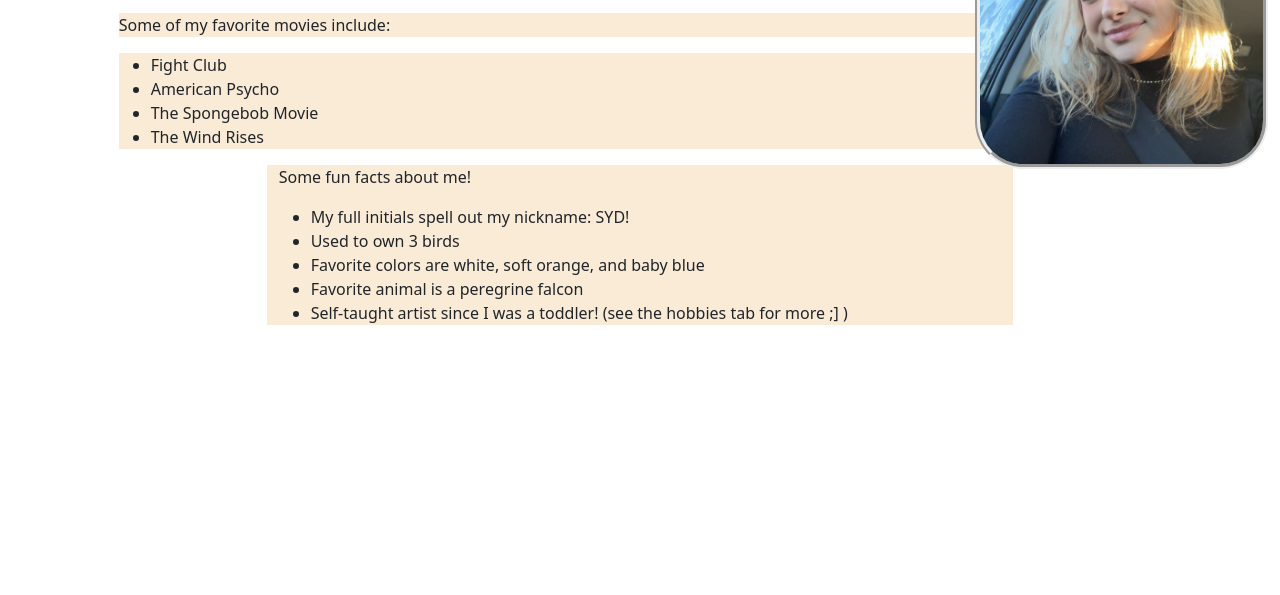
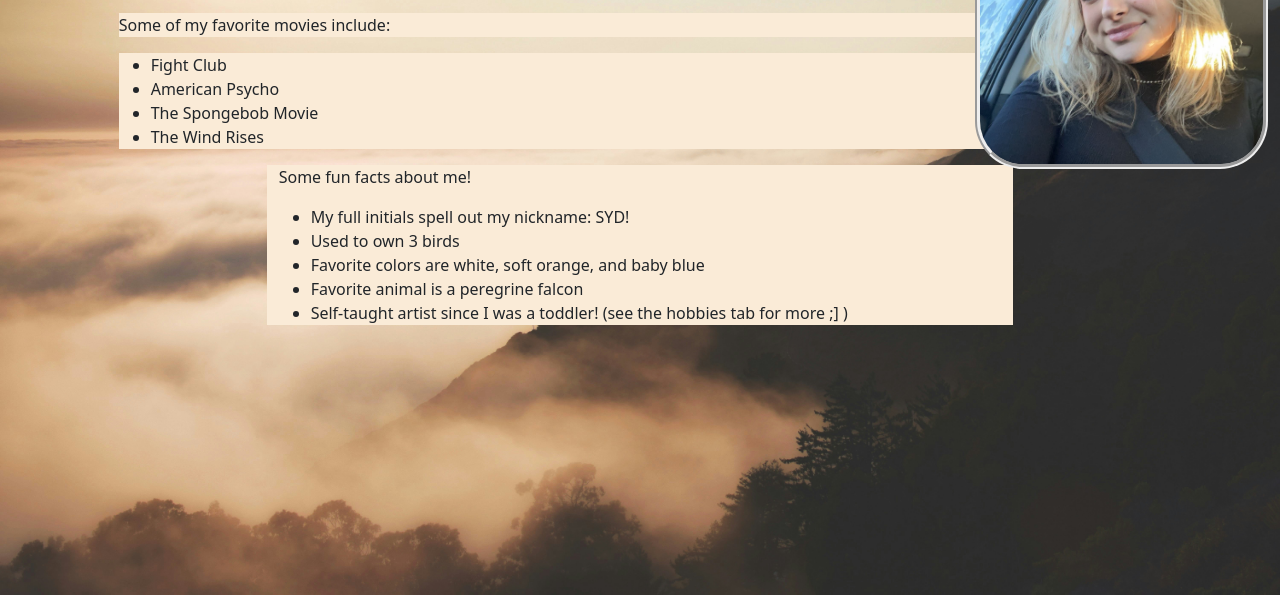
Before and after one commit to CSCI313-Spring2024/assignment-2-4ngelsuds, a plain HTML site: page index.html in a window 1280 px wide. Shown: the part 205-800 px from the top of the page. Drawn offline with nearby package versions, Linux system fonts and the light colour scheme; the site is published under a folder, as on GitHub Pages, so addresses that start at the root find nothing.

Commit message:
edit - adjusted background pic urls

```diff
--- a/css/hobbystyle.css
+++ b/css/hobbystyle.css
@@ -1,5 +1,5 @@
 body {
-    background-image: url(/img/neom-r4ZSR0cKJw8-unsplash.jpg);
+    background-image: url(../img/neom-r4ZSR0cKJw8-unsplash.jpg);
     background-size: 100% 100%;
     background-repeat: no-repeat;
     background-attachment: fixed;
--- a/css/stylesheet.css
+++ b/css/stylesheet.css
@@ -1,5 +1,5 @@
 body{
-    background-image: url(/img/jesse-collins-znekTMMoBrM-unsplash.jpg);
+    background-image: url(../img/jesse-collins-znekTMMoBrM-unsplash.jpg);
         background-size: 100% 100%;
         background-repeat: no-repeat;
         background-attachment: fixed;
```
